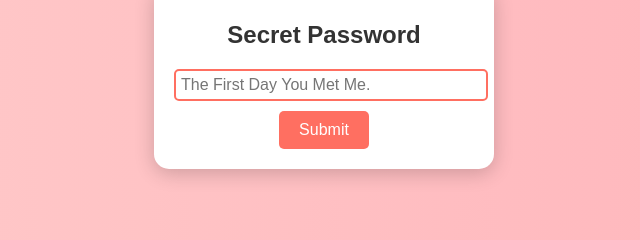
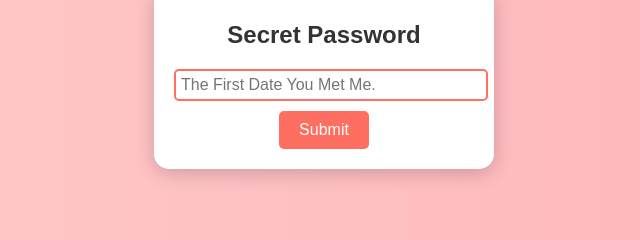
Before and after one commit to Ezra11111/myLover12_11_2024-website, a plain HTML site: page index.html in a window 1280 px wide. Shown: the part 323-563 px from the top of the page, 316-956 px from the left. Drawn offline with Linux system fonts and the light colour scheme.

Commit message:
Update index.html

```diff
--- a/index.html
+++ b/index.html
@@ -67,7 +67,7 @@
     <!-- Page 1: Password Entry -->
     <div id="page1" class="container active">
         <h1>Secret Password</h1>
-        <input type="password" id="code" placeholder="The First Day You Met Me." />
+        <input type="password" id="code" placeholder="The First Date You Met Me." />
         <button onclick="checkCode()">Submit</button>
     </div>
 
```
